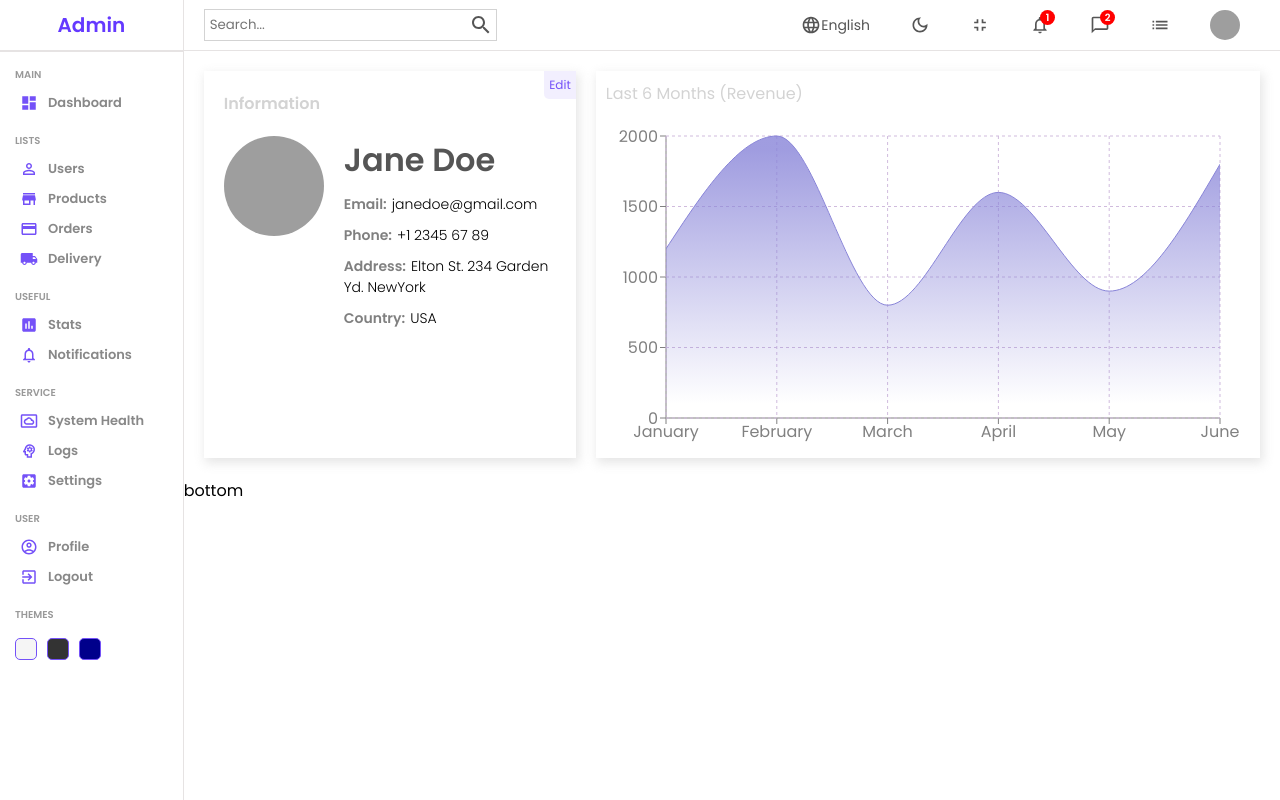
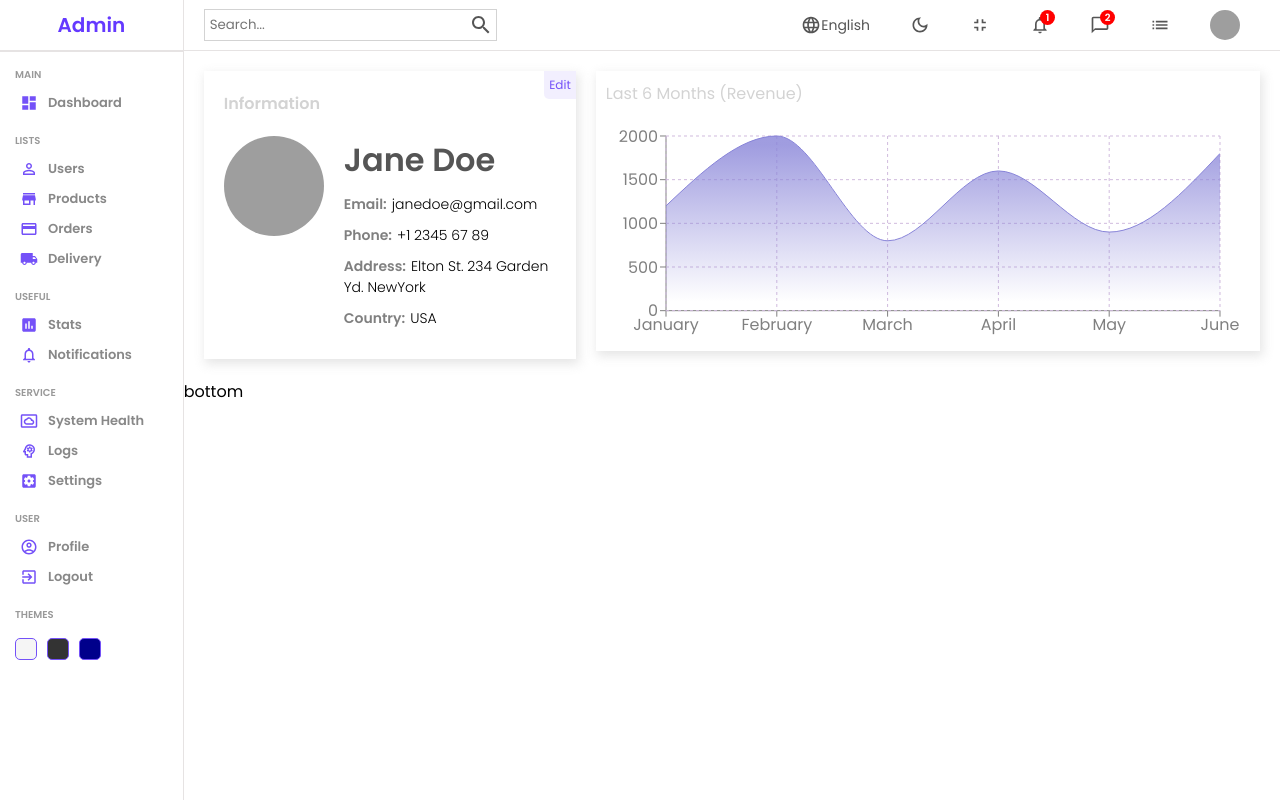
Before and after one commit to engnurulamin/react-admin, a React (Vite) app: page /users/1 in a window 1280 px wide. Built offline with nearby package versions, Linux system fonts and the light colour scheme; grey boxes are pictures that could not be loaded.

Commit message:
chart props

```diff
--- a/src/components/chart/Chart.jsx
+++ b/src/components/chart/Chart.jsx
@@ -9,7 +9,8 @@ import {
   Tooltip,
   ResponsiveContainer,
 } from "recharts";
-const Chart = () => {
+
+const Chart = ({ aspect, title }) => {
   const data = [
     { name: "January", Total: 1200 },
     { name: "February", Total: 2000 },
@@ -21,7 +22,7 @@ const Chart = () => {
   return (
     <div className="chart">
       <div className="title">Last 6 Months (Revenue)</div>
-      <ResponsiveContainer width="100%" aspect={2 / 1}>
+      <ResponsiveContainer width="100%" aspect={aspect}>
         <AreaChart
           width={730}
           height={250}
--- a/src/pages/single/Single.jsx
+++ b/src/pages/single/Single.jsx
@@ -43,7 +43,7 @@ const Single = () => {
             </div>
           </div>
           <div className="right">
-            <Chart />
+            <Chart aspect={3 / 1} title="User Spending (Last 6 Months)" />
           </div>
         </div>
         <div className="bottom">bottom</div>
```
